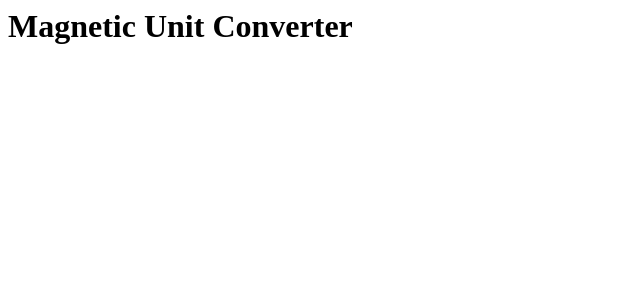
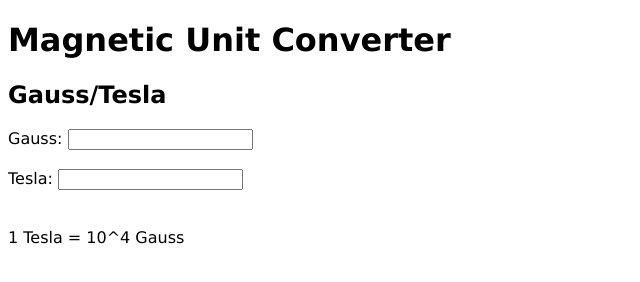
Before and after one commit to ilhanbok/convert, a plain HTML site: page index.html in a window 1280 px wide. Shown: the whole page, without its empty margins (0-640 px from the left). Drawn offline with Linux system fonts and the light colour scheme.

Commit message:
Create first conversion box

```diff
--- a/index.html
+++ b/index.html
@@ -1 +1,20 @@
-<h1>Magnetic Unit Converter</h1>
+<!DOCTYPE html>
+<html>
+  <style>
+    body {
+      /*text-align: center;*/
+      font-family: verdana;
+    }
+  </style>
+  <script>
+    document.getElementById('teslaBox1').innerText = parseFloat(document.getElementById('gaussBox1').innerText);
+  </script>
+  <h1>Magnetic Unit Converter</h1>
+  <h2>Gauss/Tesla</h2>
+    <label for="gauss1">Gauss:</label>
+    <input type="text" id="gaussBox1" name="gauss1"><br><br>
+    <label for="tesla1">Tesla:</label>
+    <input type="text" id="teslaBox1" name="tesla1"><br><br>
+  <br>
+  <div>1 Tesla = 10^4 Gauss</div>
+</html>
```
